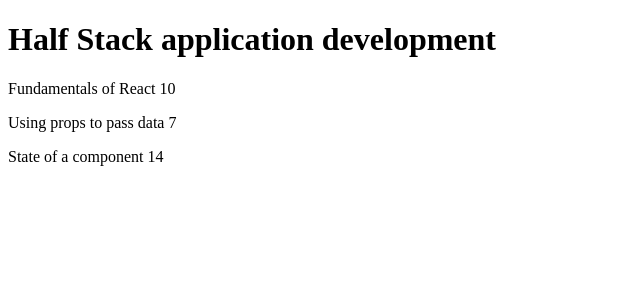
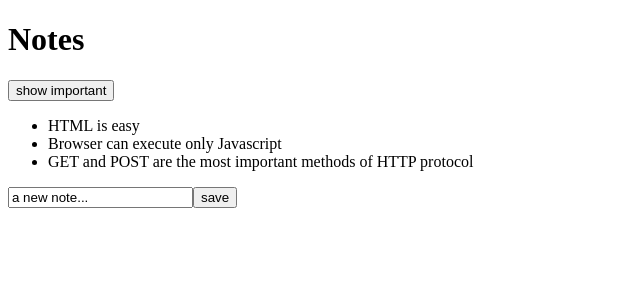
Before and after one commit to harrytang/fullstackopen, a React (Create React App) app in the folder part2/: page / in a window 1280 px wide. Shown: the top 300 px of the page, without its empty margins (0-640 px from the left). Built offline with nearby package versions, Linux system fonts and the light colour scheme.

Commit message:
done reading part2-forms

```diff
--- /dev/null
+++ b/part2/src/App.js
@@ -0,0 +1,70 @@
+/**
+ * @author Harry Tang <harry@powerkernel.com>
+ * @link https://powerkernel.com
+ * @copyright Copyright (c) 2019 Power Kernel
+ */
+
+import React, {useState} from 'react';
+import Note from './components/Note';
+
+const App = (props) => {
+    const [notes, setNotes] = useState(props.notes);
+    const [newNote, setNewNote] = useState(
+        'a new note...'
+    );
+    const [showAll, setShowAll] = useState(true);
+
+    const notesToShow = showAll
+        ? notes
+        : notes.filter(note => note.important === true);
+
+    const rows = () => notesToShow.map(note =>
+        <Note
+            key={note.id}
+            note={note}
+        />
+    );
+
+    const handleNoteChange = (event) => {
+        console.log(event.target.value);
+        setNewNote(event.target.value);
+    };
+
+    const addNote = (event) => {
+        event.preventDefault();
+        const noteObject = {
+            content: newNote,
+            date: new Date().toISOString(),
+            important: Math.random() > 0.5,
+            id: notes.length + 1,
+        };
+
+        setNotes(notes.concat(noteObject));
+        setNewNote('');
+    };
+
+
+
+    return (
+        <div>
+            <h1>Notes</h1>
+
+            <div>
+                <button onClick={() => setShowAll(!showAll)}>
+                    show {showAll ? 'important' : 'all' }
+                </button>
+            </div>
+
+            <ul>
+                {rows()}
+            </ul>
+
+            <form onSubmit={addNote}>
+                <input value={newNote} onChange={handleNoteChange}/>
+                <button type="submit">save</button>
+            </form>
+        </div>
+    )
+};
+
+export default App;
--- a/part2/src/components/Content.js
+++ /dev/null
@@ -1,17 +0,0 @@
-/**
- * @author Harry Tang <harry@powerkernel.com>
- * @link https://powerkernel.com
- * @copyright Copyright (c) 2019 Power Kernel
- */
-import React from 'react';
-import Part from "./Part";
-
-const Content = (props) => {
-    return (
-        <>
-            {props.parts.map((part, i)=><Part key={i} part={part.name} exercises={part.exercises}/>)}
-        </>
-    );
-};
-
-export default Content;
--- a/part2/src/components/Course.js
+++ /dev/null
@@ -1,21 +0,0 @@
-/**
- * @author Harry Tang <harry@powerkernel.com>
- * @link https://powerkernel.com
- * @copyright Copyright (c) 2019 Power Kernel
- */
-
-import React from 'react';
-
-import Header from "./Header";
-import Content from "./Content";
-
-const Course = ({course}) => {
-    return (
-        <div>
-            <Header course={course.name}/>
-            <Content parts={course.parts}/>
-        </div>
-    );
-};
-
-export default Course;
--- a/part2/src/components/Header.js
+++ b/part2/src/components/Note.js
@@ -4,10 +4,12 @@
  * @copyright Copyright (c) 2019 Power Kernel
  */
 
-import React from 'react';
+import React from 'react'
 
-const Header = (props) => {
-    return (<h1>{props.course}</h1>);
+const Note = ({note}) => {
+    return (
+        <li>{note.content}</li>
+    )
 };
 
-export default Header;
+export default Note;
--- a/part2/src/components/Part.js
+++ /dev/null
@@ -1,13 +0,0 @@
-/**
- * @author Harry Tang <harry@powerkernel.com>
- * @link https://powerkernel.com
- * @copyright Copyright (c) 2019 Power Kernel
- */
-
-import React from 'react';
-
-const Part = (props) => {
-    return (<p>{props.part} {props.exercises}</p>);
-};
-
-export default Part;
--- a/part2/src/index.js
+++ b/part2/src/index.js
@@ -6,34 +6,30 @@
 
 import React from 'react';
 import ReactDOM from 'react-dom';
+import App from './App';
 
-import Course from "./components/Course";
-
-/* Main App */
-const App = () => {
-    const course = {
-        name: 'Half Stack application development',
-        parts: [
+const notes = [
     {
-                name: 'Fundamentals of React',
-                exercises: 10
+        id: 1,
+        content: 'HTML is easy',
+        date: '2019-05-30T17:30:31.098Z',
+        important: true
     },
     {
-                name: 'Using props to pass data',
-                exercises: 7
+        id: 2,
+        content: 'Browser can execute only Javascript',
+        date: '2019-05-30T18:39:34.091Z',
+        important: false
     },
     {
-                name: 'State of a component',
-                exercises: 14
+        id: 3,
+        content: 'GET and POST are the most important methods of HTTP protocol',
+        date: '2019-05-30T19:20:14.298Z',
+        important: true
     }
-        ]
-    };
+];
 
-    return (
-        <div>
-            <Course course={course}/>
-        </div>
-    )
-};
-
-ReactDOM.render(<App/>, document.getElementById('root'));
+ReactDOM.render(
+    <App notes={notes}/>,
+    document.getElementById('root')
+);
```
Lines whose indentation alone changed are shown as unchanged.
